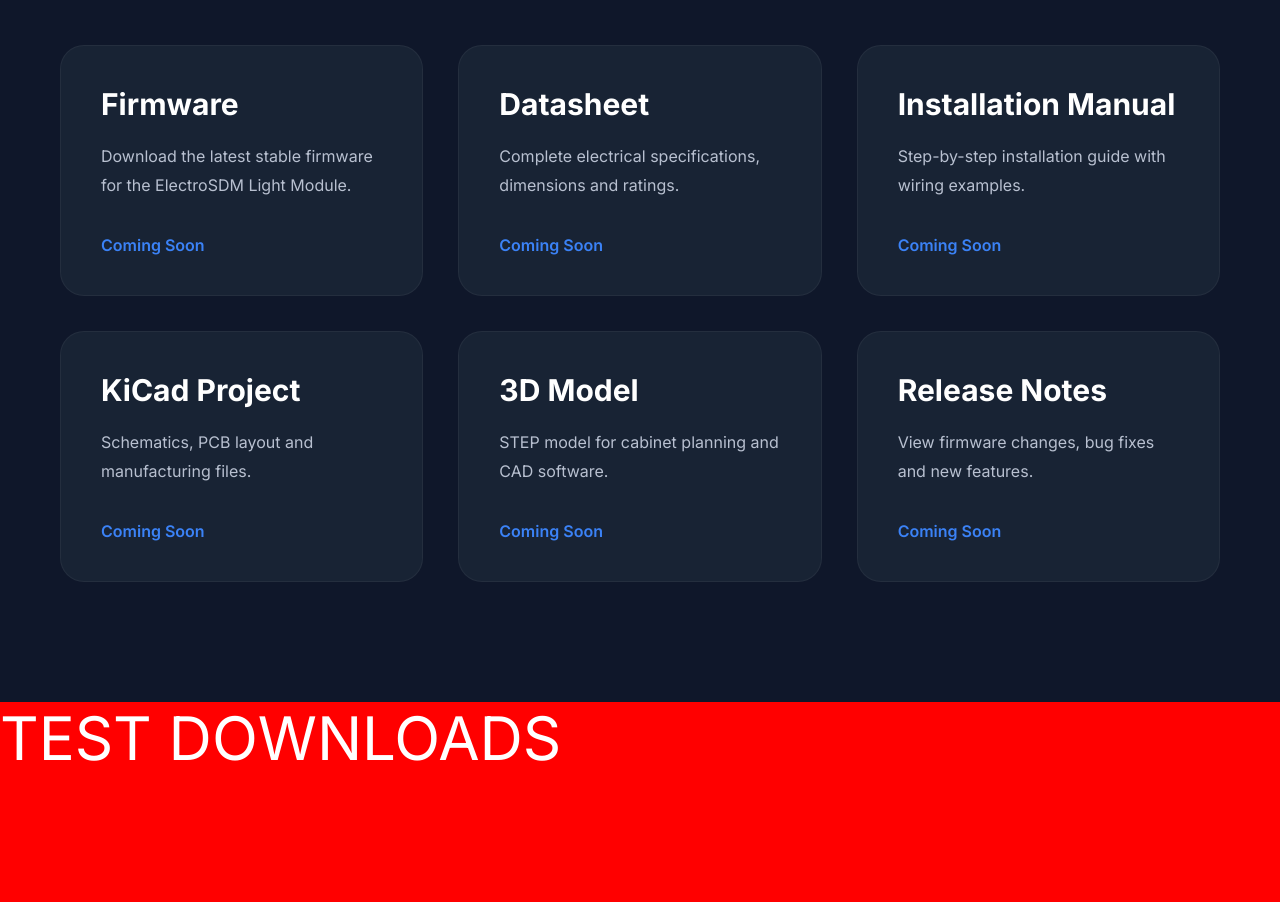
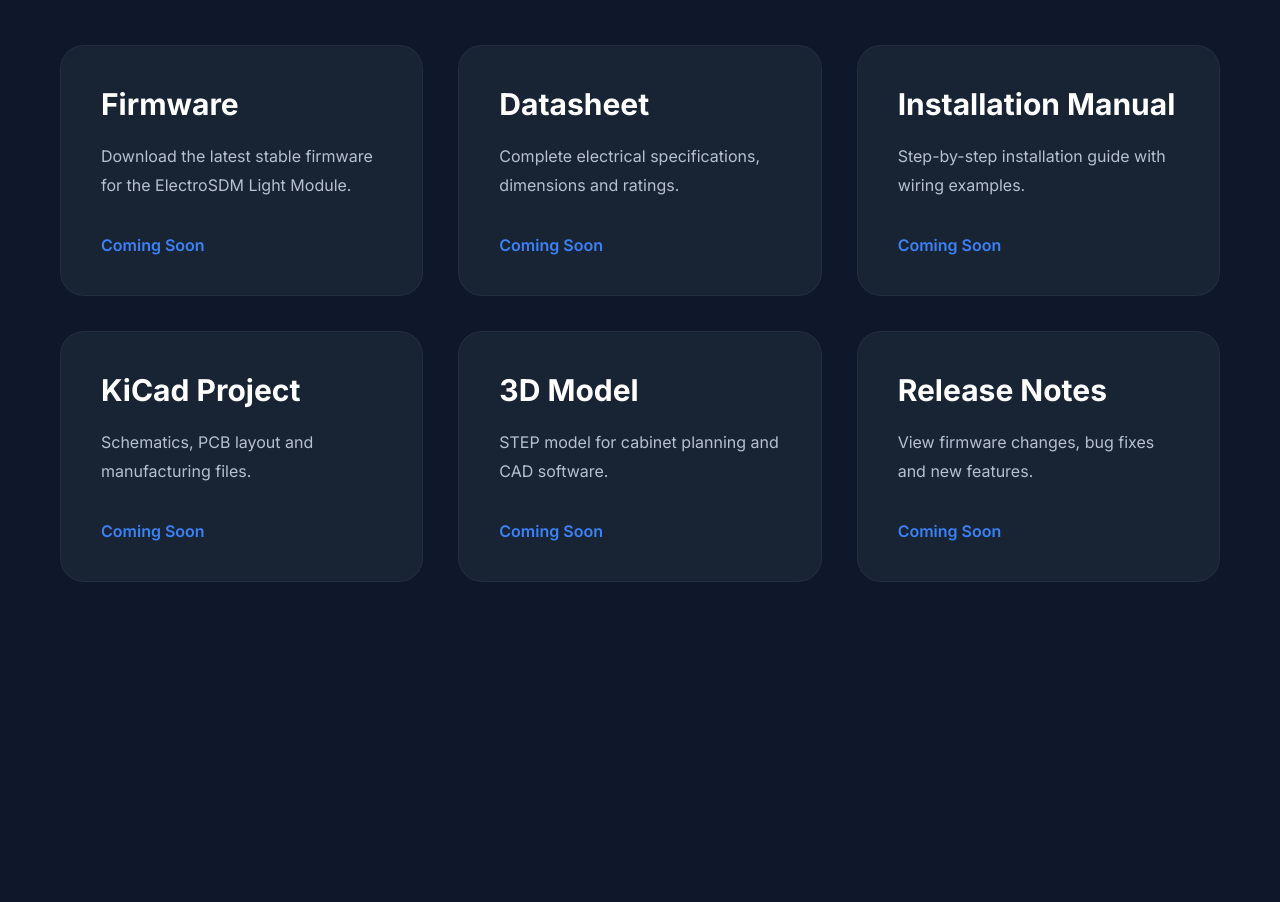
Before and after one commit to ElectroSDM/ElectroSDM-Website, a plain HTML site: page products/relay-module.html in a window 1280 px wide. Shown: the part 3160-4062 px from the top of the page. After the commit the page ends 3862 px from the top, so only its background shows below. Drawn offline with Linux system fonts and the light colour scheme.

Commit message:
Update relay-module.html

```diff
--- a/products/relay-module.html
+++ b/products/relay-module.html
@@ -422,9 +422,6 @@
     </div>
 
 </section>
-<div style="height:200px;background:red;color:white;font-size:60px;">
-TEST DOWNLOADS
-</div>
 <!-- ========================= -->
 <!-- POWER SUPPLY POPUP -->
 <!-- ========================= -->
```
